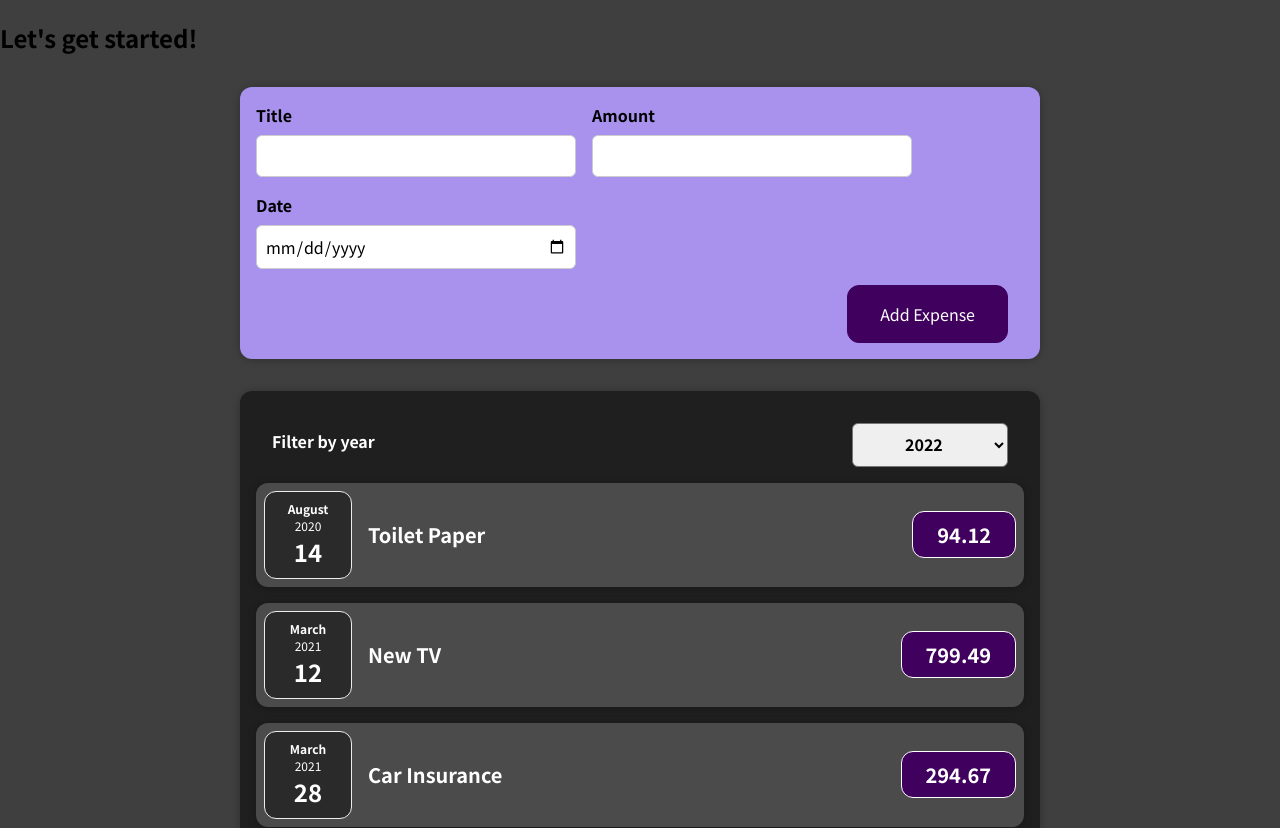
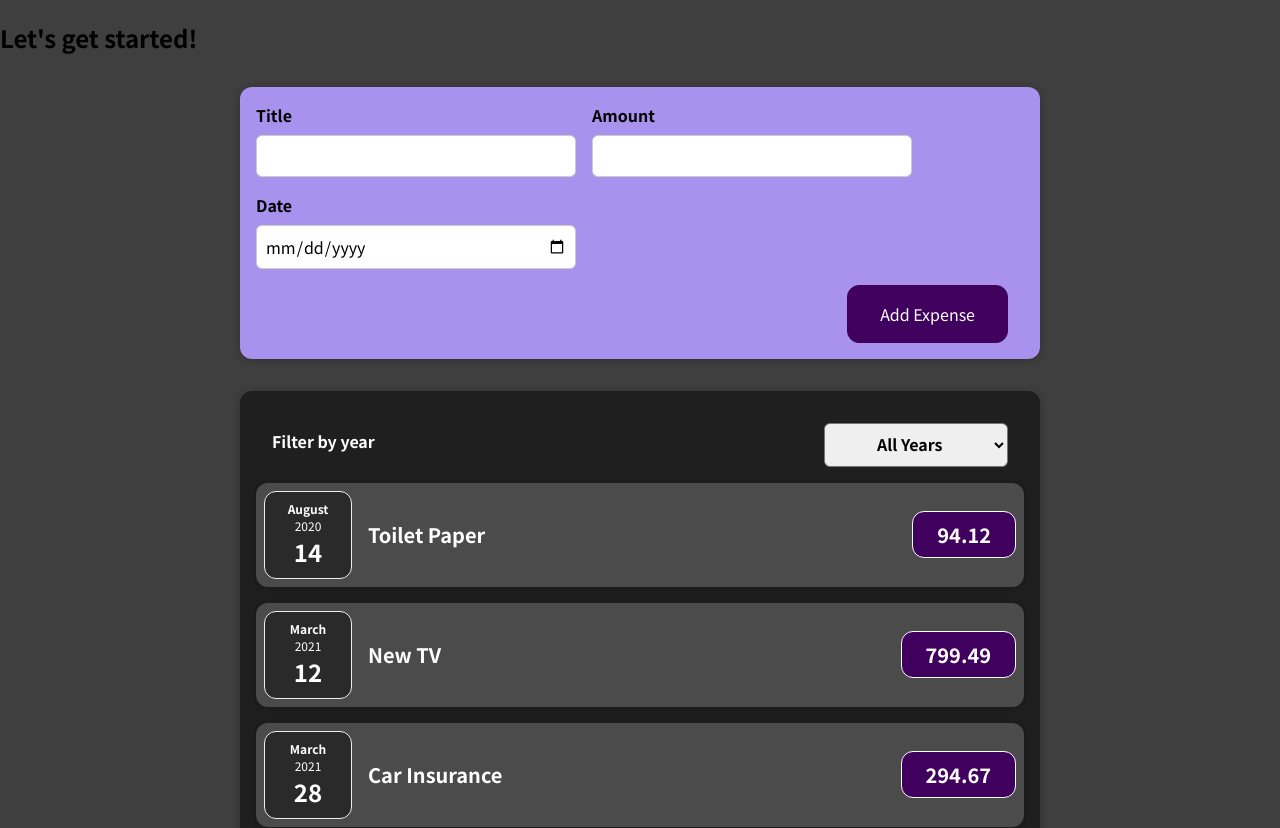
Before and after one commit to bernardoblasquez/udemy-react, a React (Create React App) app in the folder react-complete-guide/: page / in a window 1280 px wide. Shown: the top 828 px of the page. Built offline with nearby package versions, Linux system fonts and the light colour scheme.

Commit message:
criação de mensagens para quando não houver gastos a serem exibidos

```diff
--- a/react-complete-guide/src/components/Expenses/Expenses.jsx
+++ b/react-complete-guide/src/components/Expenses/Expenses.jsx
@@ -6,37 +6,48 @@ import "./expenses.css";
 
 const Expenses = (props) => {
 
-  const [selectedYear, setSelectedYear] = useState('');
-  let printListOfExpenses = []
+  const [selectedYear, setSelectedYear] = useState('All_Years');
+  let filteredListOfExpenses = [];
+  let listOfExpenses = [];
 
   const changeSelectHandler = (selectedYear) => {
     console.log(`[Expenses Component]: variable from ExpensesFilter ${selectedYear}`);
     setSelectedYear(selectedYear);
   }
 
-  if(selectedYear !== ''){ //filter returns a new array
-    printListOfExpenses = props.listOfExpenses.filter(expense => {
+  if(selectedYear !== 'All_Years'){ //filter returns a new array
+    filteredListOfExpenses = props.listOfExpenses.filter(expense => {
       return expense.date.getFullYear().toString() === selectedYear
     })
   }
   else{
-    printListOfExpenses = [...props.listOfExpenses]
+    filteredListOfExpenses = [...props.listOfExpenses]
+  }
+
+  if (filteredListOfExpenses.length === 0){
+    listOfExpenses = <p>Sem gastos</p>;
+  }
+  else{
+    listOfExpenses = (
+      filteredListOfExpenses.map((expense) => (
+        <ExpenseItem
+          key={expense.id}
+          title={expense.title}
+          amount={expense.amount}
+          date={expense.date}
+        />
+      ))
+    )
   }
 
   return (
 
     <Card className="expenses">
-      <ExpensesFilter defaultYear={selectedYear} onChangeSelect={changeSelectHandler} />
-      {
-        printListOfExpenses.map((expense) => (
-          <ExpenseItem
-            key={expense.id}
-            title={expense.title}
-            amount={expense.amount}
-            date={expense.date}
-          />
-        ))
-      }
+      <ExpensesFilter
+        defaultYear={selectedYear}
+        onChangeSelect={changeSelectHandler} />
+
+      {listOfExpenses}
     </Card>
 
   );
--- a/react-complete-guide/src/components/Expenses/ExpensesFilter.jsx
+++ b/react-complete-guide/src/components/Expenses/ExpensesFilter.jsx
@@ -15,6 +15,7 @@ const ExpensesFilter = (props) => {
       <div className='expenses-filter__control'>
         <label>Filter by year</label>
         <select value={props.defaultYear} onChange={yearFilterHandler}>
+          <option value='All_Years'>All Years</option>
           <option value='2022'>2022</option>
           <option value='2021'>2021</option>
           <option value='2020'>2020</option>
```
